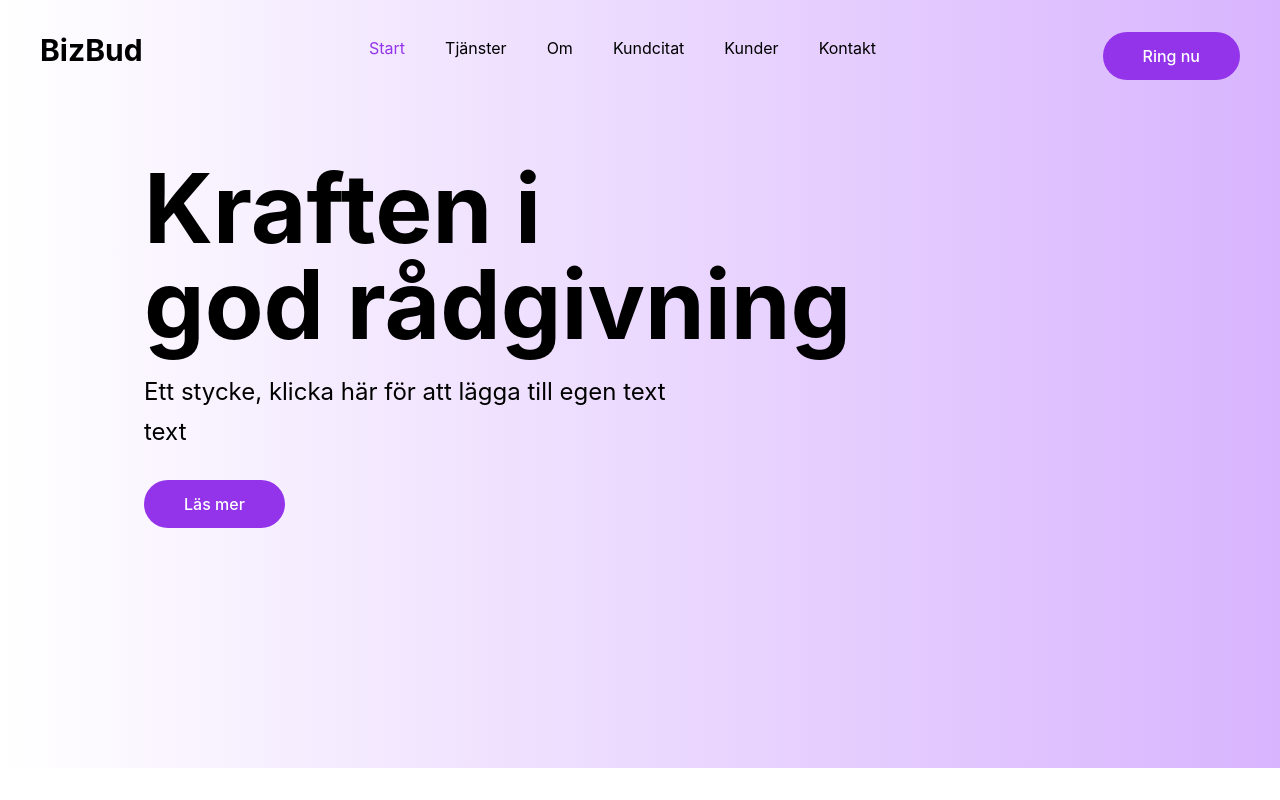
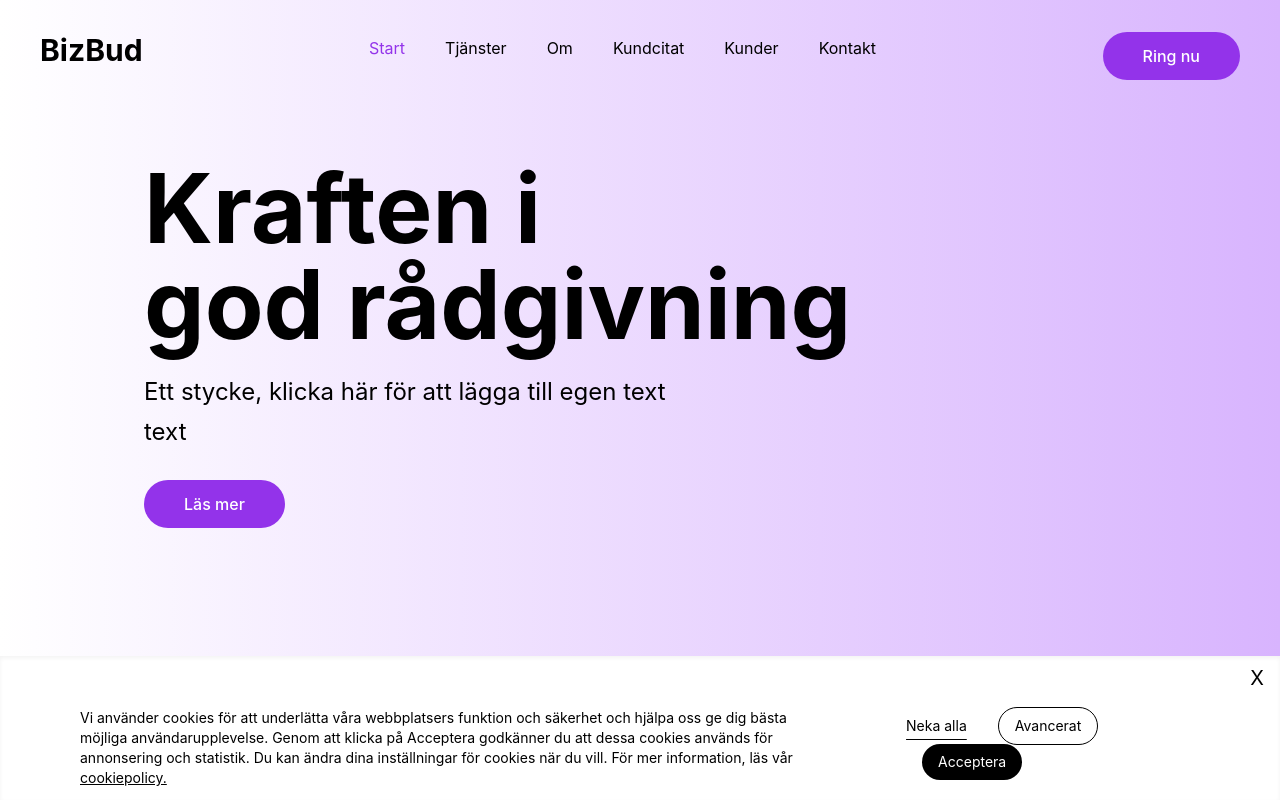
Before and after one commit to hannesdottir/uppgift1, a React (Create React App) app: page / in a window 1280 px wide. Shown: the top 800 px of the page. Built offline with nearby package versions, Linux system fonts and the light colour scheme.

Commit message:
update cookies

```diff
--- a/src/App.js
+++ b/src/App.js
@@ -13,7 +13,7 @@ import CookieBar from './components/CookieBar';
 
 function App() {
   return (
-    <div>
+    <div className='flex flex-col m-h-screen static'>
       <header className='bg-gradient-to-r from-white to-purple-300'>
         <NavMenu />
         <Banner />
--- a/src/components/CookieBar.js
+++ b/src/components/CookieBar.js
@@ -2,12 +2,12 @@ import React from 'react'
 
 export default function CookieBar() {
     return (
-        <div className='shadow-inner'>
+        <div className='shadow-inner absolute bottom-0 left-0 z-50 w-full h-36 bg-white '>
             <div className='flex flex-row-reverse mr-4'>
-                <button className='text-xl mt-4'>X</button>
+                <button className='text-xl mt-2'>X</button>
             </div>
-            <div className='flex flex-row text-sm px-20 pb-8 pt-4'>
-                <p className='w-2/3'>Vi använder cookies för att underlätta våra webbplatsers funktion och
+            <div className='flex flex-row text-sm px-20 pb-4 pt-4'>
+                <p className='w-2/3 mb-4'>Vi använder cookies för att underlätta våra webbplatsers funktion och
                     säkerhet och hjälpa oss ge dig bästa möjliga användarupplevelse. Genom att
                     klicka på Acceptera godkänner du att dessa cookies används för annonsering
                     och statistik. Du kan ändra dina inställningar för cookies när du vill. För
```
